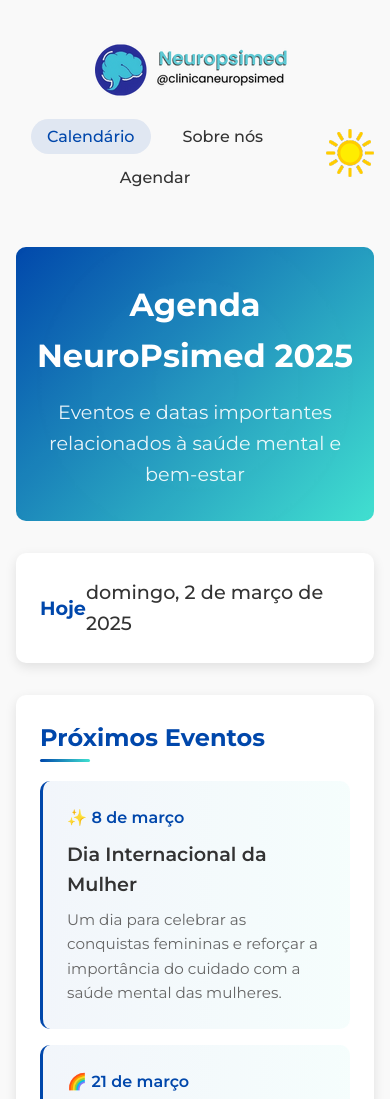
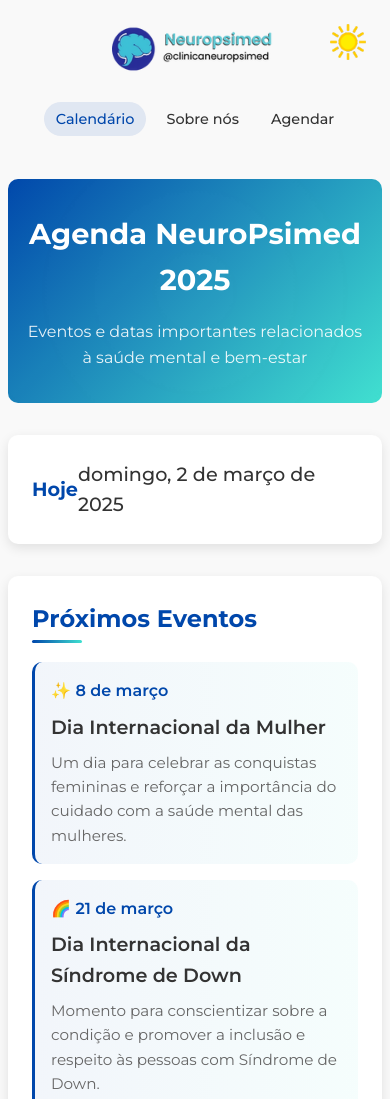
Before and after one commit to Famoliveira/site-datas-neuropsimed, a plain HTML site: page index.html in a window 390 px wide. Shown: the top 1099 px of the page. Drawn offline with Linux system fonts and the light colour scheme.

Commit message:
Ajusta responsividade e acessibilidade para dispositivos móveis, incluindo melhorias no menu e prevenção de zoom em inputs

```diff
--- a/index.html
+++ b/index.html
@@ -2,7 +2,7 @@
 <html lang="pt-br">
 <head>
   <meta charset="UTF-8">
-  <meta name="viewport" content="width=device-width, initial-scale=1.0">
+  <meta name="viewport" content="width=device-width, initial-scale=1.0, maximum-scale=1.0, user-scalable=no">
   <title>Calendário NeuroPsimed 2025</title>
   <link rel="stylesheet" href="styles.css">
   <link rel="preconnect" href="https://fonts.googleapis.com">
@@ -18,7 +18,6 @@
           <img id="logoNeuroPsimed" src="logo_neuropsimed_light.png" alt="NeuroPsimed Logo">
         </a>
       </div>
-      <!-- Novo container para alinhar à direita -->
       <div class="header-right">
         <nav>
           <ul>
@@ -27,9 +26,8 @@
             <li><a href="https://bit.ly/AgendarconsultaNeuropsimed" class="nav-link" target="_blank">Agendar</a></li>
           </ul>
         </nav>
-        <!-- Botão de Modo Noturno -->
         <div class="dark-mode-toggle">
-          <button id="dark-mode-toggle">
+          <button id="dark-mode-toggle" aria-label="Alternar modo escuro">
             <img src="icon-dia.png" alt="Modo Claro" id="dark-mode-icon" width="48" height="48">
           </button>
         </div>
--- a/script.js
+++ b/script.js
@@ -271,4 +271,29 @@ document.addEventListener('DOMContentLoaded', function() {
             calendarNavLink.classList.add('active');
         }
     });
+
+    // Ajuste para melhor experiência em dispositivos móveis
+    navLinks.forEach(link => {
+        link.addEventListener('click', function() {
+            // Em telas pequenas, fecha o menu após clicar (se houver um menu mobile)
+            if (window.innerWidth <= 768) {
+                // Se você adicionar um menu hamburger no futuro
+                // menuMobile.classList.remove('active');
+            }
+        });
+    });
+
+    // Prevenir zoom em inputs em dispositivos iOS
+    document.addEventListener('gesturestart', function(e) {
+        e.preventDefault();
+    });
+
+    // Ajuste de altura para dispositivos móveis (fix para 100vh em mobile)
+    function setMobileHeight() {
+        let vh = window.innerHeight * 0.01;
+        document.documentElement.style.setProperty('--vh', `${vh}px`);
+    }
+
+    setMobileHeight();
+    window.addEventListener('resize', setMobileHeight);
 });
--- a/styles.css
+++ b/styles.css
@@ -25,10 +25,13 @@ body {
     transition: var(--transition);
 }
 
+/* Ajuste no container principal */
 .container {
+    width: 100%;
     max-width: 1200px;
     margin: 0 auto;
     padding: 1rem;
+    overflow-x: hidden; /* Previne scroll horizontal indesejado */
 }
 
 /* Header */
@@ -603,6 +606,111 @@ footer a:hover {
     }
 }
 
+/* Ajustes no header para mobile */
+@media (max-width: 768px) {
+    header {
+        flex-direction: column;
+        padding: 1rem;
+        gap: 1.5rem;
+        width: 100%;
+    }
+
+    .header-right {
+        width: 100%;
+        flex-direction: column;
+        gap: 1rem;
+    }
+
+    nav {
+        width: 100%;
+    }
+
+    nav ul {
+        width: 100%;
+        justify-content: center;
+        flex-wrap: wrap;
+        gap: 0.5rem;
+    }
+
+    nav a {
+        padding: 0.5rem 0.75rem;
+        font-size: 0.9rem;
+    }
+
+    .logo img {
+        height: 50px;
+    }
+
+    .dark-mode-toggle {
+        position: absolute;
+        top: 1rem;
+        right: 1rem;
+    }
+
+    #dark-mode-toggle img {
+        width: 36px;
+        height: 36px;
+    }
+}
+
+/* Ajustes específicos para telas menores */
+@media (max-width: 425px) {
+    .container {
+        padding: 0.5rem;
+    }
+
+    .hero h2 {
+        font-size: 1.8rem;
+    }
+
+    .hero p {
+        font-size: 1rem;
+    }
+
+    .event-card, .month-card, .campaign-card {
+        padding: 1rem;
+    }
+
+    .month-grid, .campaigns-list {
+        grid-template-columns: 1fr;
+        gap: 1rem;
+    }
+}
+
+@media (max-width: 375px) {
+    nav a {
+        font-size: 0.85rem;
+        padding: 0.4rem 0.6rem;
+    }
+
+    .hero h2 {
+        font-size: 1.6rem;
+    }
+
+    #today-date {
+        font-size: 1rem;
+    }
+}
+
+@media (max-width: 320px) {
+    .container {
+        padding: 0.25rem;
+    }
+
+    nav a {
+        font-size: 0.8rem;
+        padding: 0.3rem 0.5rem;
+    }
+
+    .hero h2 {
+        font-size: 1.4rem;
+    }
+
+    .event-card, .month-card, .campaign-card {
+        padding: 0.75rem;
+    }
+}
+
 /* Animation */
 @keyframes fadeIn {
     from { opacity: 0; transform: translateY(10px); }
```
